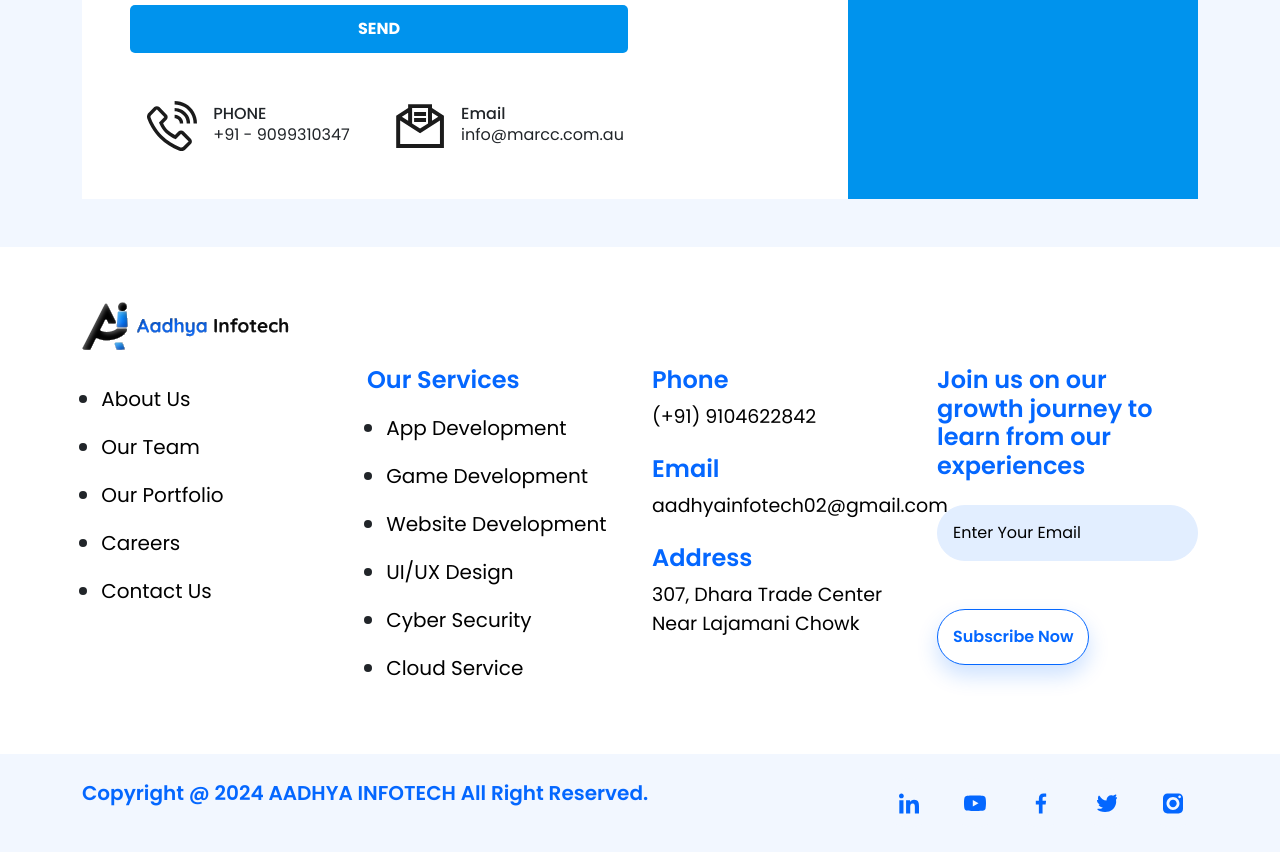
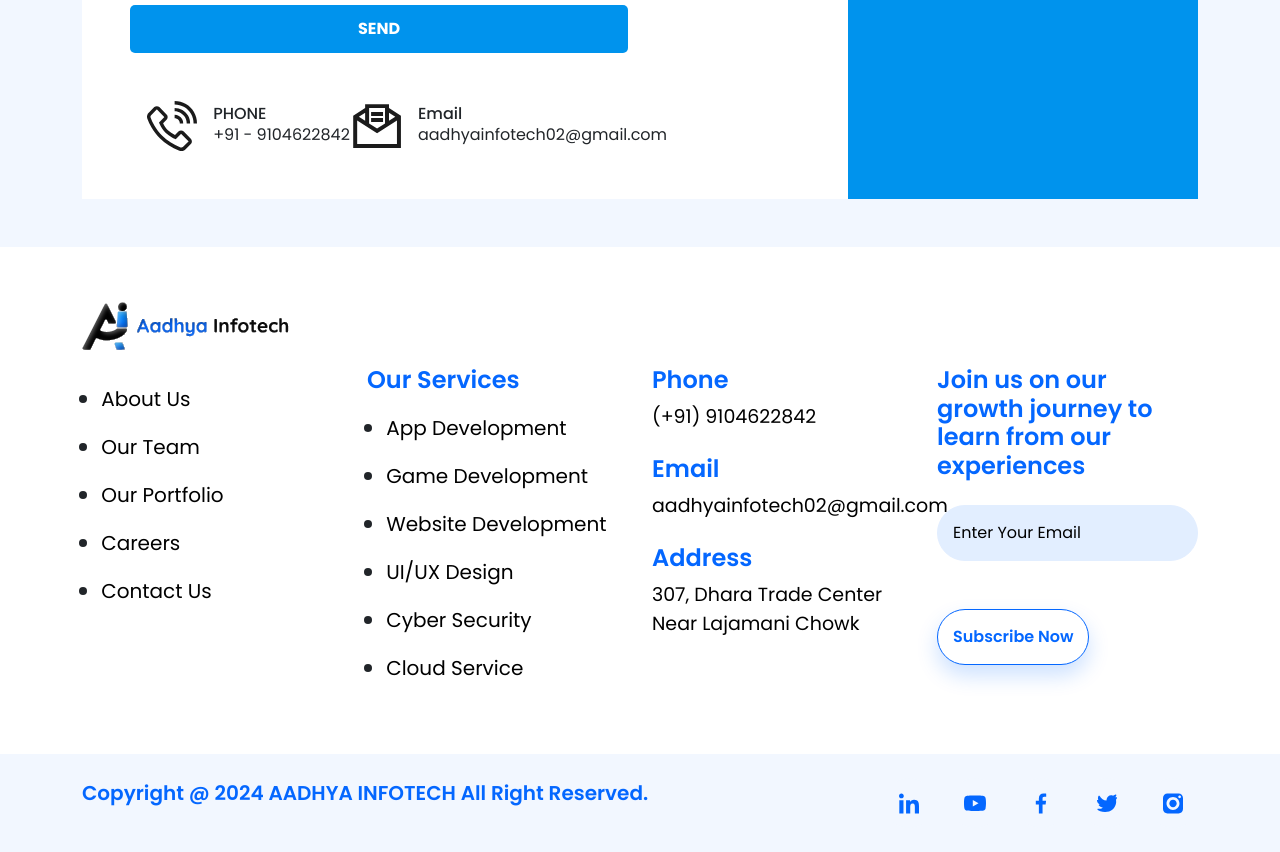
Before and after one commit to darshakkanani2002/aadhya, a React (Vite) app: page /contact in a window 1280 px wide. Shown: the part 840-1692 px from the top of the page. Built offline with nearby package versions, Linux system fonts and the light colour scheme.

Commit message:
changes in contact page

```diff
--- a/src/Component/Pages/Contact/Pages/Contact.jsx
+++ b/src/Component/Pages/Contact/Pages/Contact.jsx
@@ -82,7 +82,7 @@ export default function Contact() {
                                                     <div className='contact-img-contant'>
                                                         <div className='ps-3'>
                                                             <h6 className="mb-0">PHONE</h6>
-                                                            <p className="mb-0">+91 - 9099310347</p>
+                                                            <p className="mb-0" >+91 - 9104622842</p>
                                                         </div>
                                                     </div>
                                                 </div>
@@ -95,7 +95,7 @@ export default function Contact() {
                                                     <div className='contact-img-contant'>
                                                         <div className='ps-3'>
                                                             <h6 className="mb-0">Email</h6>
-                                                            <p className="mb-0">info@marcc.com.au</p>
+                                                            <p className="mb-0">aadhyainfotech02@gmail.com</p>
                                                         </div>
                                                     </div>
                                                 </div>
```
